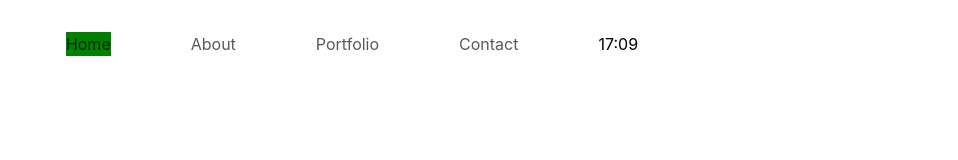
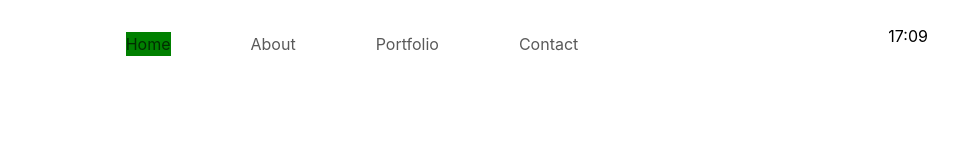
Before and after one commit to laisbenb/portfolio, a React (Create React App) app: page / in a window 1280 px wide. Shown: the top 160 px of the page, without its empty margins (288-1246 px from the left). Built offline with nearby package versions, Linux system fonts and the light colour scheme.

Commit message:
Installed react-helmet for title and positioned clock

```diff
--- a/package.json
+++ b/package.json
@@ -8,6 +8,7 @@
     "@testing-library/user-event": "^13.5.0",
     "react": "^18.3.1",
     "react-dom": "^18.3.1",
+    "react-helmet": "^6.1.0",
     "react-router-dom": "^6.23.0",
     "react-scripts": "^5.0.1",
     "web-vitals": "^2.1.4"
--- a/src/App.js
+++ b/src/App.js
@@ -3,6 +3,7 @@ import './styles/App.css';
 import Root from './layouts/Root';
 import { ROUTES } from './routes/routes';
 import { About, Contact, Home, Portfolio } from './pages';
+import { Helmet } from 'react-helmet';
 
 const router = createBrowserRouter(createRoutesFromElements(
   <Route path='/' element={<Root />}>
@@ -16,6 +17,9 @@ const router = createBrowserRouter(createRoutesFromElements(
 function App() {
   return (
     <>
+      <Helmet>
+        <title>Portfolio | Laïs Ben Belgacem</title>
+      </Helmet>
       <RouterProvider router={router} />
     </>
   );
--- a/src/components/Clock.js
+++ b/src/components/Clock.js
@@ -38,7 +38,7 @@ export default function Clock() {
         return () => clearInterval(interval);
     }, []);
   return (
-    <div className='nav__clock'>
+    <div className='nav--clock'>
         {time}
     </div>
   )
--- a/src/styles/App.css
+++ b/src/styles/App.css
@@ -35,6 +35,12 @@ body {
 .nav__links {
     display: flex;
     gap: 5rem;
+}
+
+.nav--clock {
+    position: absolute;
+    top: 3%;
+    right: 5%;
 }
 
 /* == FOOTER == */
```
Also changed, not shown: 1 other file (tests, documents, lock files or other folders).
